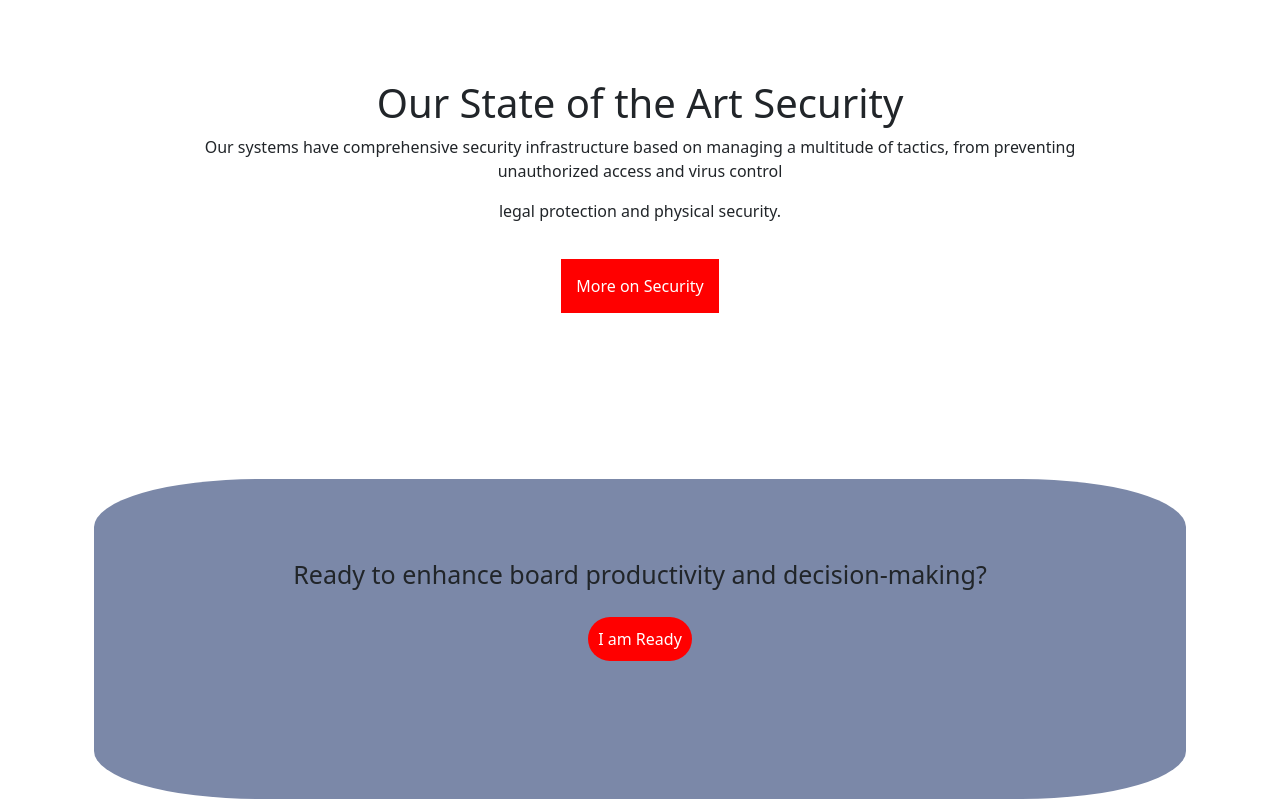
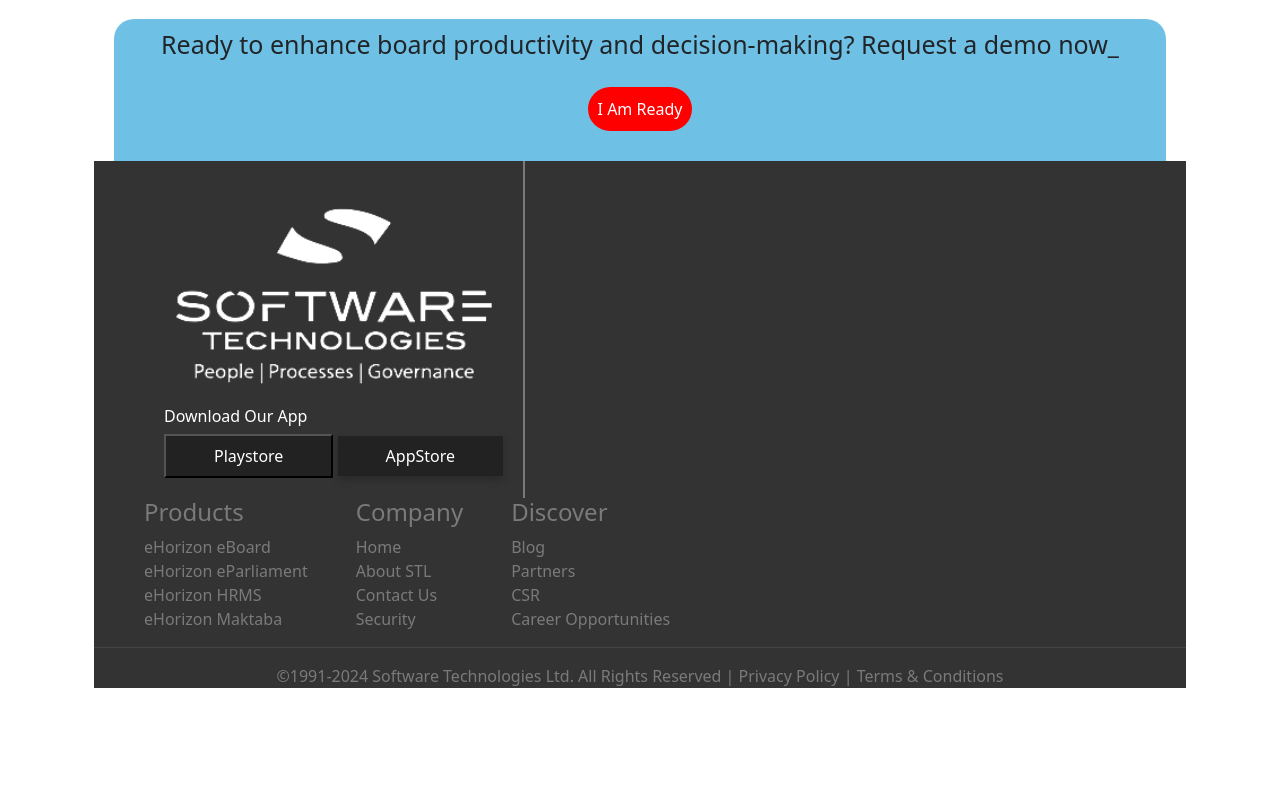
Before and after one commit to vincentrono254/istclonepagegroup, a plain HTML site: page products.html in a window 1280 px wide. Shown: the part 3080-3883 px from the top of the page. After the commit the page ends 3784 px from the top, so only its background shows below. Drawn offline with nearby package versions, Linux system fonts and the light colour scheme.

Commit message:
added links to awards and products pages and a footer too

```diff
--- a/products.html
+++ b/products.html
@@ -27,17 +27,27 @@
         .dropdown-menu li a:hover{
             color: red;
         }
-
+        .container6{
+    display: flex;
+    flex-direction: column;
+    justify-content: center;
+    align-items: center;
+    margin-top: 20px;
+    margin-left: 20px;
+    margin-right: 20px;
+    background-color: #6EC1E4;;
+    border-top-left-radius: 20px;
+    border-top-right-radius: 20px;
+    padding-top: 10px;
+    padding-bottom: 30px;
+ }
         .section7{
         background-color:#333333;
-        height: 60vh;
-        width: 100%;
        }
        .section7-1{
         display: flex;
         margin-left: 50px;
         flex-wrap: wrap;
-        float:left;
       }
       .section7-2{
         display: flex;
@@ -45,7 +55,6 @@
         color: #7A7A7A;
         margin-left: 50px;
         flex-wrap: wrap;
-        float:right
       }
       .section7-2 a{
          text-decoration: none;
@@ -269,25 +278,18 @@
 </div>
 
 <!-- bottom section -->
-<div class="btms">
-<h1 style="">Our State of the Art Security</h1>
-<p>Our systems have comprehensive security infrastructure based on managing a multitude of tactics, from preventing unauthorized access and virus control <br> <section style="text-align: center;"> legal protection and physical security.</section></p>
-<button style="background-color: red;  color: white; border: 0; padding: 15px; margin-top: 20px;">More on Security</button>
+<div class="container6">
+  <h3 style="font-size: 25px; text-align: center;">Ready to enhance board productivity and decision-making? Request a demo now_</h3>
+  <button style="background-color: red; align-items: center; border-radius: 30px; color: white; border: 0; padding: 10px; margin-top: 20px;">I Am Ready</button>
 </div>
-
-<div class="btmside">
-<h1 style="font-size: 25px; text-align: center">Ready to enhance board productivity and decision-making?</h1>
-<button style="background-color: red; align-items: center; border-radius: 30px; color: white; border: 0; padding: 10px; margin-top: 20px;">I am Ready</button>
-</div>
-
-<!-- footer -->
+<!-- end of section6 -->
 <div class="section7">
 <div class="section7-1">
  <div class="sec1-7">
   <img src="logostl-white.png" alt="image" style="width: 100%;">
   <h6 style="color: white;">Download Our App</h6>
-    <button class="px-5 py-2" style="background-color: #222222; color: white;  box-shadow: 0 4px 8px rgba(0, 0, 0, 0.2);">Playstore</button>
-    <button class="px-5 py-2" style="background-color: #222222; color: white;  box-shadow: 0 4px 8px rgba(0, 0, 0, 0.2);">AppStore</button>
+  <button class="px-5 py-2" style="background-color: #222222; color: white; border: 0 box-shadow: 0 4px 8px rgba(0, 0, 0, 0.2);">Playstore</button>
+  <button class="px-5 py-2" style="background-color: #222222; color: white; border: 0; box-shadow: 0 4px 8px rgba(0, 0, 0, 0.2);">AppStore</button>
  </div>
  <div class="vertical-rule"></div>
   </div>
@@ -317,10 +319,9 @@
   </div>
 </div>
 <hr style="color: #7A7A7A;">
-
+<p style="color: #7A7A7A; text-align: center;">©1991-2024 Software Technologies Ltd. All Rights Reserved | Privacy Policy | Terms & Conditions</p>
 </div>
-  <p style="color: #7A7A7A; text-align: center; background-color:#333333;">©1991-2024 Software Technologies Ltd. All Rights Reserved | Privacy Policy | Terms & Conditions</p>
-
+<!-- ***********************************************************8 -->
 <!-- Bootstrap Bundle with Popper -->
 <script src="https://cdn.jsdelivr.net/npm/bootstrap@5.3.3/dist/js/bootstrap.bundle.min.js" integrity="sha384-YvpcrYf0tY3lHB60NNkmXc5s9fDVZLESaAA55NDzOxhy9GkcIdslK1eN7N6jIeHz" crossorigin="anonymous"></script>
 </body>
```
Also changed, not shown: award.html (+2 -2 lines). Lines whose indentation alone changed are shown as unchanged.
